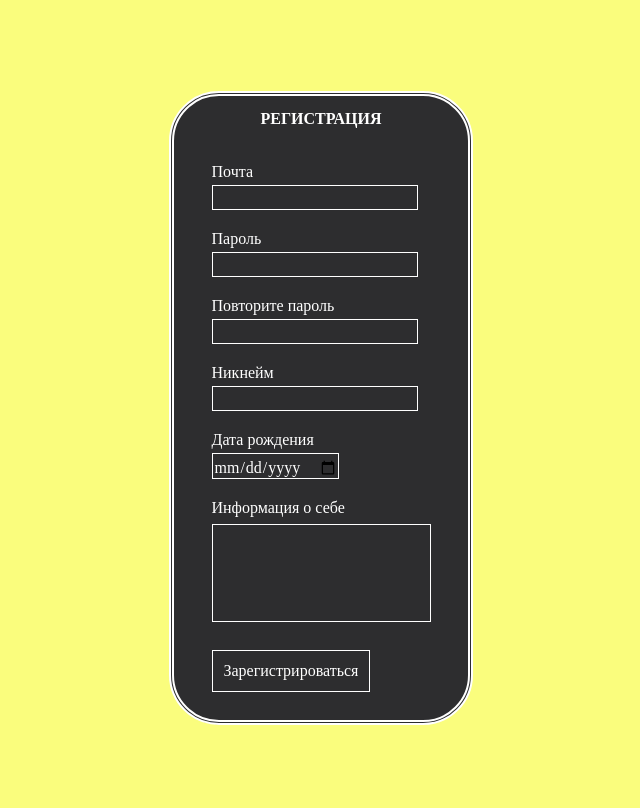
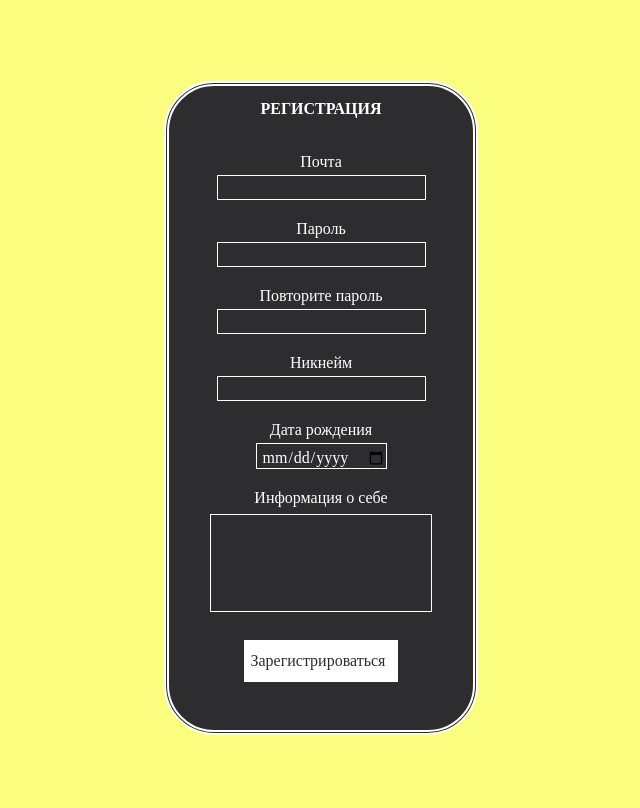
Before and after one commit to dancool5/pih-poh.online, a Flask app: page /register in a window 1280 px wide. Shown: the whole page, without its empty margins (319-959 px from the left). Run offline with Flask 2, Linux system fonts and the light colour scheme.

Commit message:
Finish to do registration

```diff
--- a/main.py
+++ b/main.py
@@ -3,13 +3,23 @@ from flask_login import LoginManager, login_user, current_user, logout_user, log
 from flask_wtf import FlaskForm
 from wtforms import PasswordField, SubmitField, StringField, TextAreaField
 from wtforms.fields.html5 import DateField
-from wtforms.validators import DataRequired
+from wtforms.validators import DataRequired, Optional
+from data.user import User
 
 from data import db_session
 
 
 app = Flask(__name__)
 app.config['SECRET_KEY'] = 'QeKT2gpT58HDBr0'
+
+login_manager = LoginManager()
+login_manager.init_app(app)
+
+
+@login_manager.user_loader
+def load_user(user_id):
+    db = db_session.create_session()
+    return db.query(User).get(user_id)
 
 
 @app.route('/')
@@ -42,7 +52,7 @@ class RegisterForm(FlaskForm):
     password = PasswordField('Пароль', validators=[DataRequired()])
     password_again = PasswordField('Повторите пароль', validators=[DataRequired()])
     nickname = StringField('Никнейм', validators=[DataRequired()])
-    birth_date = DateField('Дата рождения')
+    birth_date = DateField('Дата рождения', validators=[Optional()])
     about = TextAreaField("Информация о себе")
     submit = SubmitField('Зарегистрироваться')
 
@@ -51,6 +61,20 @@ class RegisterForm(FlaskForm):
 def register():
     form = RegisterForm()
     if form.validate_on_submit():
+        if form.password.data != form.password_again.data:
+            return render_template('register.html', title='Регистрация', form=form, message="Пароли не совпадают")
+        db = db_session.create_session()
+        if len(db.query(User).filter(User.email == form.email.data).all()) >= 2:
+            return render_template('register.html', title='Регистрация', form=form,
+                                   message="На эту почту уже зарегистрировано 2 пользователя")
+        if db.query(User).filter(User.nickname == form.nickname.data).first():
+            return render_template('register.html', title='Регистрация', form=form,
+                                   message="Пользователь с таким ником уже есть")
+        user = User(nickname=form.nickname.data, about=form.about.data, birth_date=form.birth_date.data,
+                    email=form.email.data)
+        user.set_password(form.password.data)
+        db.add(user)
+        db.commit()
         return redirect('/')
     return render_template('register.html', title='Регистрация', form=form)
 
--- a/static/css/style.css
+++ b/static/css/style.css
@@ -127,8 +127,8 @@ footer pre {
 .register {
 	background-color: #2D2D2F;
 	margin: auto;
-	padding-left: 3%;
-	padding-right: 3%;
+	padding-left: 7%;
+	padding-right: 7%;
 	padding-bottom: 1%;
 	border-radius: 50px;
 	border: 5px double white;
@@ -136,6 +136,8 @@ footer pre {
 	flex-direction: column;
 	justify-content: center;
 	align-items: center;
+	max-width: 10%;
+	min-width: 10%;
 }
 
 .register * {
@@ -146,17 +148,29 @@ footer pre {
 	font-family: Times New Roman;
 }
 
+.register form {
+	text-align: center;
+}
+
 .register input {
 	border: 1px solid white;
+	padding-left: 5px;
 	margin-top: 0.5vh;
 }
 
 .register textarea {
 	margin-top: 3%;
+	padding-left: 5px;
 	resize: none;
 	border: 1px solid white;
 }
 
+.register .message {
+	color: #FAEC01;
+}
+
 .btn {
 	padding: 5%;
+	color: #2D2D2F;
+	background-color: white;
 }
--- a/templates/register.html
+++ b/templates/register.html
@@ -72,7 +72,7 @@
 					{% endfor %}
 				</p>
 				<p>{{ form.submit(type="submit", class="btn btn-primary") }}</p>
-				{{message}}
+				<p class="message">{{message}}</p>
 			</form>
 		</div>
 	</body>
```
Also changed, not shown: data/user.py (+9 -2 lines), db/pihpoh_db.sqlite.
